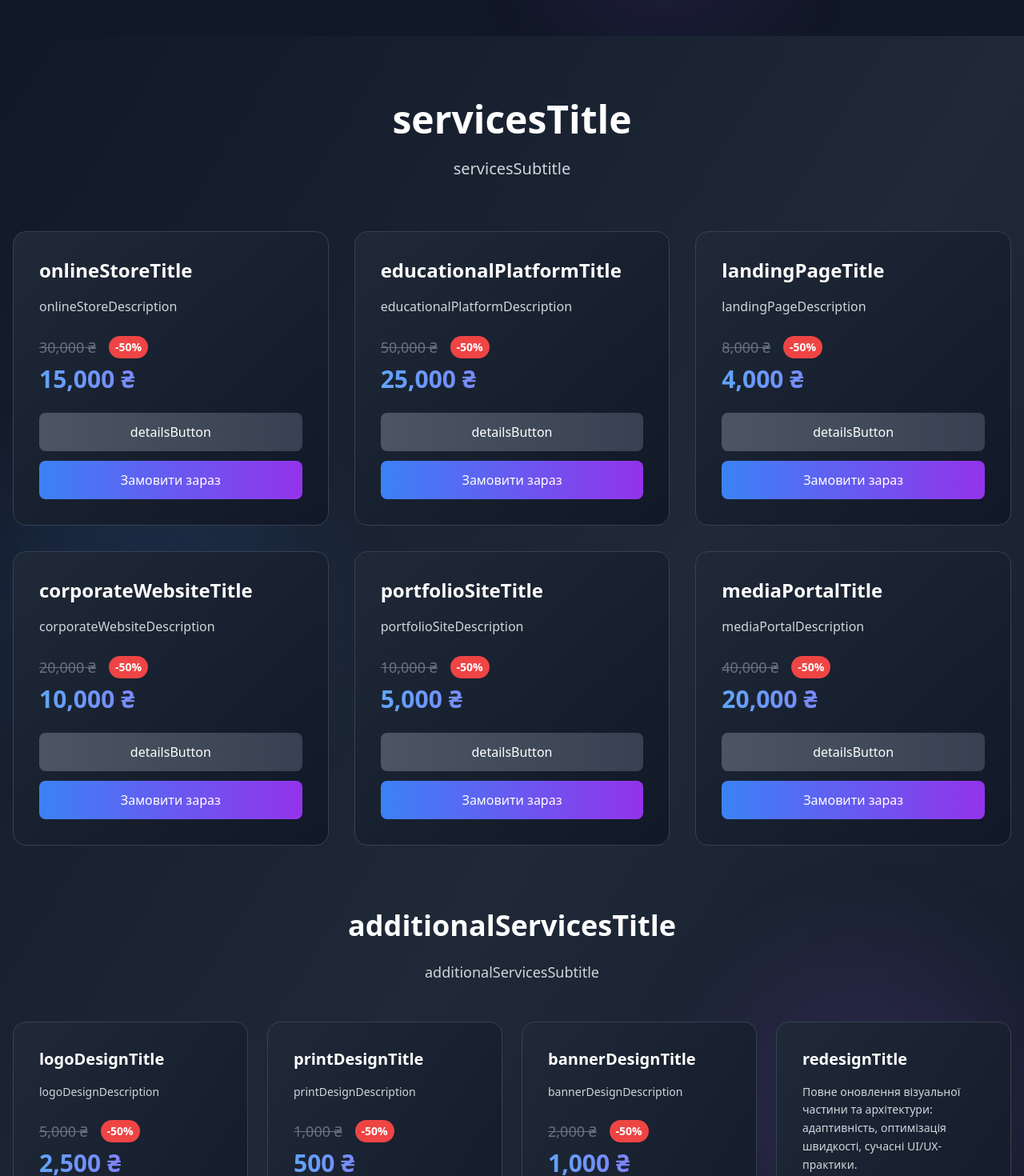
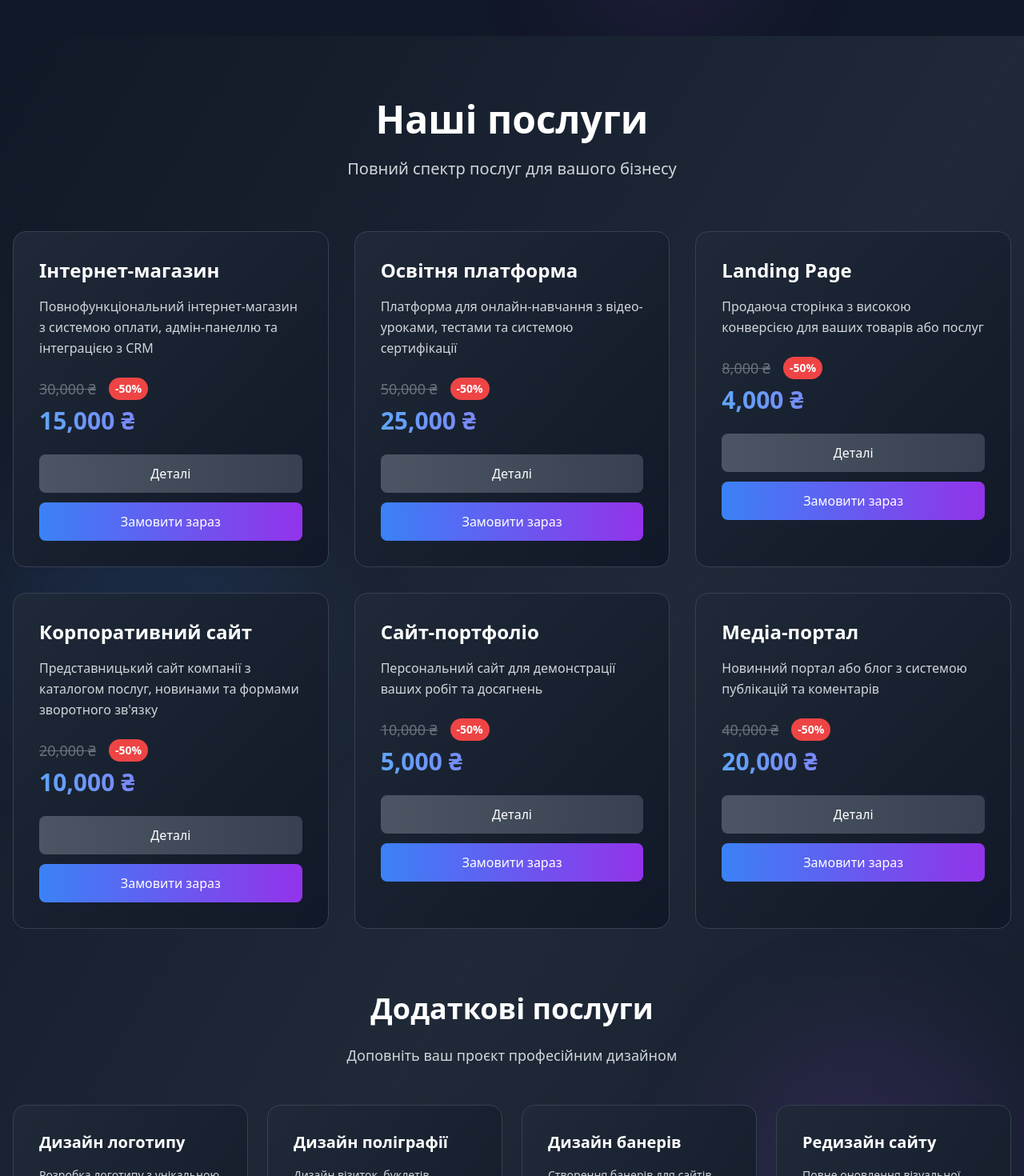
Before and after one commit to tarastm95/gravity-site-forge-8ff965e8, a React (Vite) app: page / in a window 1280 px wide. Shown: the part 1700-3170 px from the top of the page at 80% size. Built offline with nearby package versions, Linux system fonts and the light colour scheme.

Commit message:
Fix: Translation keys not working
Fixes missing translations in ServiceCard and Services components.

```diff
--- a/src/contexts/LanguageContext.tsx
+++ b/src/contexts/LanguageContext.tsx
@@ -23,6 +23,43 @@ const translations = {
     getConsultation: 'Отримати консультацію',
     allServices: 'Усі послуги',
 
+    // Services Section
+    servicesTitle: 'Наші послуги',
+    servicesSubtitle: 'Повний спектр послуг для вашого бізнесу',
+    additionalServicesTitle: 'Додаткові послуги',
+    additionalServicesSubtitle: 'Доповніть ваш проєкт професійним дизайном',
+    notFoundService: 'Не знайшли потрібну послугу?',
+    notFoundServiceText: 'Ми створюємо індивідуальні рішення під ваші потреби',
+    customConsultation: 'Індивідуальна консультація',
+
+    // Main Services
+    onlineStoreTitle: 'Інтернет-магазин',
+    onlineStoreDescription: 'Повнофункціональний інтернет-магазин з системою оплати, адмін-панеллю та інтеграцією з CRM',
+    educationalPlatformTitle: 'Освітня платформа',
+    educationalPlatformDescription: 'Платформа для онлайн-навчання з відео-уроками, тестами та системою сертифікації',
+    landingPageTitle: 'Landing Page',
+    landingPageDescription: 'Продаюча сторінка з високою конверсією для ваших товарів або послуг',
+    corporateWebsiteTitle: 'Корпоративний сайт',
+    corporateWebsiteDescription: 'Представницький сайт компанії з каталогом послуг, новинами та формами зворотного зв\'язку',
+    portfolioSiteTitle: 'Сайт-портфоліо',
+    portfolioSiteDescription: 'Персональний сайт для демонстрації ваших робіт та досягнень',
+    mediaPortalTitle: 'Медіа-портал',
+    mediaPortalDescription: 'Новинний портал або блог з системою публікацій та коментарів',
+
+    // Additional Services
+    logoDesignTitle: 'Дизайн логотипу',
+    logoDesignDescription: 'Розробка логотипу з унікальною ідеєю, адаптивного до всіх носіїв: від візиток до сайту',
+    printDesignTitle: 'Дизайн поліграфії',
+    printDesignDescription: 'Дизайн візиток, буклетів, флаєрів: від макету до готового файлу для друку',
+    bannerDesignTitle: 'Дизайн банерів',
+    bannerDesignDescription: 'Створення банерів для сайтів, соцмереж, а також слайдів-презентацій',
+    redesignTitle: 'Редизайн сайту',
+    redesignDescription: 'Повне оновлення візуальної частини та архітектури: адаптивність, оптимізація швидкості, сучасні UI/UX-практики',
+
+    // Buttons
+    detailsButton: 'Деталі',
+    orderNow: 'Замовити зараз',
+
     // Contact Form
     contactTitle: 'Зв\'яжіться з нами',
     contactSubtitle: 'Будемо раді обговорити ваш проєкт! Заповніть форму або скористайтесь контактами нижче.',
@@ -44,7 +81,7 @@ const translations = {
     workingHours: '24/7 підтримка',
     followUs: 'Слідкуйте за нами',
 
-    // Services
+    // Legacy Services (for backward compatibility)
     logoService: 'Логотип',
     logoDescription: 'Розробка логотипу з унікальною ідеєю, адаптивного до всіх носіїв: від візиток до сайту.',
     printService: 'Візитки, буклети, флаєри',
@@ -52,9 +89,6 @@ const translations = {
     bannerService: 'Банери, презентації (дизайн)',
     bannerDescription: 'Створення банерів для сайтів, соцмереж, а також слайдів-презентацій у PowerPoint/Keynote.',
     redesignService: 'Редизайн сайту',
-    redesignDescription: 'Повне оновлення візуальної частини та архітектури: адаптивність, оптимізація швидкості, сучасні UI/UX-практики.',
-    orderNow: 'Замовити зараз',
-    details: 'Деталі',
 
     // Testimonials
     testimonialsTitle: 'Відгуки клієнтів',
@@ -93,7 +127,6 @@ const translations = {
     footerEmail: 'info@gravityteam.ua',
     newsletter: 'Підпишіться на наші новини',
     newsletterDescription: 'Отримуйте останні новини про тренди веб-розробки та спеціальні пропозиції',
-    emailPlaceholder: 'Ваш email',
     subscribe: 'Підписатися',
     allRightsReserved: 'Усі права захищені.'
   },
@@ -109,6 +142,43 @@ const translations = {
     contacts: 'Contacts',
     getConsultation: 'Get Consultation',
     allServices: 'All Services',
+
+    // Services Section
+    servicesTitle: 'Our Services',
+    servicesSubtitle: 'Full range of services for your business',
+    additionalServicesTitle: 'Additional Services',
+    additionalServicesSubtitle: 'Complete your project with professional design',
+    notFoundService: 'Can\'t find the service you need?',
+    notFoundServiceText: 'We create custom solutions for your needs',
+    customConsultation: 'Custom consultation',
+
+    // Main Services
+    onlineStoreTitle: 'Online Store',
+    onlineStoreDescription: 'Full-featured online store with payment system, admin panel and CRM integration',
+    educationalPlatformTitle: 'Educational Platform',
+    educationalPlatformDescription: 'Online learning platform with video lessons, tests and certification system',
+    landingPageTitle: 'Landing Page',
+    landingPageDescription: 'High-converting sales page for your products or services',
+    corporateWebsiteTitle: 'Corporate Website',
+    corporateWebsiteDescription: 'Company representative website with service catalog, news and contact forms',
+    portfolioSiteTitle: 'Portfolio Site',
+    portfolioSiteDescription: 'Personal website to showcase your work and achievements',
+    mediaPortalTitle: 'Media Portal',
+    mediaPortalDescription: 'News portal or blog with publication and comment system',
+
+    // Additional Services
+    logoDesignTitle: 'Logo Design',
+    logoDesignDescription: 'Logo development with unique idea, adaptive to all media: from business cards to websites',
+    printDesignTitle: 'Print Design',
+    printDesignDescription: 'Design of business cards, brochures, flyers: from layout to ready file for printing',
+    bannerDesignTitle: 'Banner Design',
+    bannerDesignDescription: 'Creating banners for websites, social media, and presentation slides',
+    redesignTitle: 'Website Redesign',
+    redesignDescription: 'Complete update of visual part and architecture: responsiveness, speed optimization, modern UI/UX practices',
+
+    // Buttons
+    detailsButton: 'Details',
+    orderNow: 'Order Now',
 
     // Contact Form
     contactTitle: 'Contact Us',
@@ -131,7 +201,7 @@ const translations = {
     workingHours: '24/7 support',
     followUs: 'Follow Us',
 
-    // Services
+    // Legacy Services (for backward compatibility)
     logoService: 'Logo',
     logoDescription: 'Logo development with unique idea, adaptive to all media: from business cards to websites.',
     printService: 'Business cards, brochures, flyers',
@@ -139,9 +209,6 @@ const translations = {
     bannerService: 'Banners, presentations (design)',
     bannerDescription: 'Creating banners for websites, social media, and presentation slides in PowerPoint/Keynote.',
     redesignService: 'Website redesign',
-    redesignDescription: 'Complete update of visual part and architecture: responsiveness, speed optimization, modern UI/UX practices.',
-    orderNow: 'Order Now',
-    details: 'Details',
 
     // Testimonials
     testimonialsTitle: 'Client Testimonials',
@@ -180,7 +247,6 @@ const translations = {
     footerEmail: 'info@gravityteam.ua',
     newsletter: 'Subscribe to our newsletter',
     newsletterDescription: 'Get the latest news about web development trends and special offers',
-    emailPlaceholder: 'Your email',
     subscribe: 'Subscribe',
     allRightsReserved: 'All rights reserved.'
   },
@@ -196,6 +262,43 @@ const translations = {
     contacts: 'Контакты',
     getConsultation: 'Получить консультацию',
     allServices: 'Все услуги',
+
+    // Services Section
+    servicesTitle: 'Наши услуги',
+    servicesSubtitle: 'Полный спектр услуг для вашего бизнеса',
+    additionalServicesTitle: 'Дополнительные услуги',
+    additionalServicesSubtitle: 'Дополните ваш проект профессиональным дизайном',
+    notFoundService: 'Не нашли нужную услугу?',
+    notFoundServiceText: 'Мы создаем индивидуальные решения под ваши потребности',
+    customConsultation: 'Индивидуальная консультация',
+
+    // Main Services
+    onlineStoreTitle: 'Интернет-магазин',
+    onlineStoreDescription: 'Полнофункциональный интернет-магазин с системой оплаты, админ-панелью и интеграцией с CRM',
+    educationalPlatformTitle: 'Образовательная платформа',
+    educationalPlatformDescription: 'Платформа для онлайн-обучения с видео-уроками, тестами и системой сертификации',
+    landingPageTitle: 'Landing Page',
+    landingPageDescription: 'Продающая страница с высокой конверсией для ваших товаров или услуг',
+    corporateWebsiteTitle: 'Корпоративный сайт',
+    corporateWebsiteDescription: 'Представительский сайт компании с каталогом услуг, новостями и формами обратной связи',
+    portfolioSiteTitle: 'Сайт-портфолио',
+    portfolioSiteDescription: 'Персональный сайт для демонстрации ваших работ и достижений',
+    mediaPortalTitle: 'Медиа-портал',
+    mediaPortalDescription: 'Новостной портал или блог с системой публикаций и комментариев',
+
+    // Additional Services
+    logoDesignTitle: 'Дизайн логотипа',
+    logoDesignDescription: 'Разработка логотипа с уникальной идеей, адаптивного ко всем носителям: от визиток до сайта',
+    printDesignTitle: 'Дизайн полиграфии',
+    printDesignDescription: 'Дизайн визиток, буклетов, флаеров: от макета до готового файла для печати',
+    bannerDesignTitle: 'Дизайн баннеров',
+    bannerDesignDescription: 'Создание баннеров для сайтов, соцсетей, а также слайдов-презентаций',
+    redesignTitle: 'Редизайн сайта',
+    redesignDescription: 'Полное обновление визуальной части и архитектуры: адаптивность, оптимизация скорости, современные UI/UX-практики',
+
+    // Buttons
+    detailsButton: 'Детали',
+    orderNow: 'Заказать сейчас',
 
     // Contact Form
     contactTitle: 'Свяжитесь с нами',
@@ -218,7 +321,7 @@ const translations = {
     workingHours: 'Поддержка 24/7',
     followUs: 'Следите за нами',
 
-    // Services
+    // Legacy Services (for backward compatibility)
     logoService: 'Логотип',
     logoDescription: 'Разработка логотипа с уникальной идеей, адаптивного ко всем носителям: от визиток до сайта.',
     printService: 'Визитки, буклеты, флаеры',
@@ -226,9 +329,6 @@ const translations = {
     bannerService: 'Баннеры, презентации (дизайн)',
     bannerDescription: 'Создание баннеров для сайтов, соцсетей, а также слайдов-презентаций в PowerPoint/Keynote.',
     redesignService: 'Редизайн сайта',
-    redesignDescription: 'Полное обновление визуальной части и архитектуры: адаптивность, оптимизация скорости, современные UI/UX-практики.',
-    orderNow: 'Заказать сейчас',
-    details: 'Детали',
 
     // Testimonials
     testimonialsTitle: 'Отзывы клиентов',
@@ -267,7 +367,6 @@ const translations = {
     footerEmail: 'info@gravityteam.ua',
     newsletter: 'Подпишитесь на наши новости',
     newsletterDescription: 'Получайте последние новости о трендах веб-разработки и специальные предложения',
-    emailPlaceholder: 'Ваш email',
     subscribe: 'Подписаться',
     allRightsReserved: 'Все права защищены.'
   }
```
